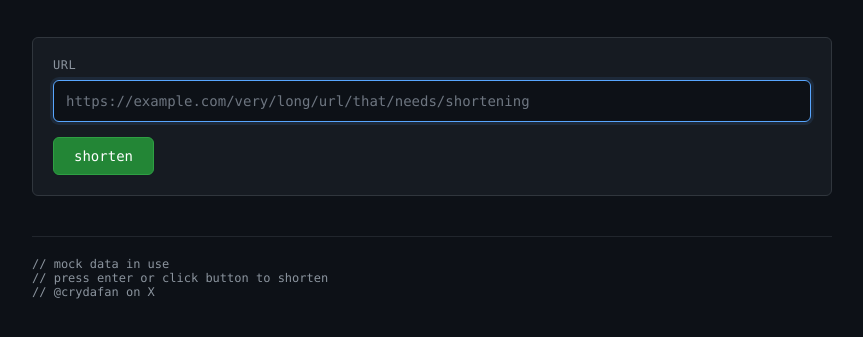
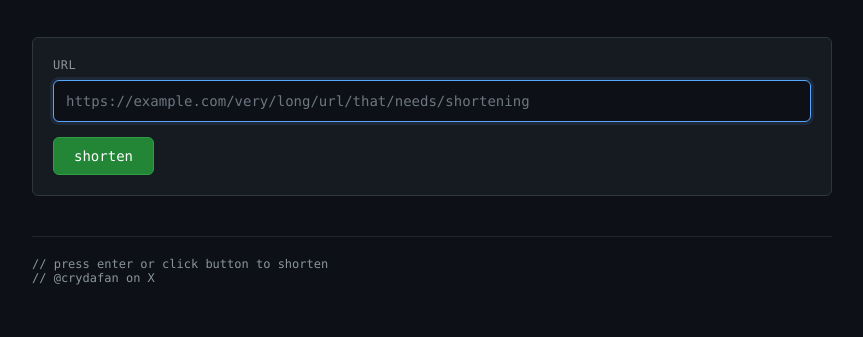
Before and after one commit to crydafan/goto, a website: page public/index.html in a window 1280 px wide. Shown: the part 97-434 px from the top of the page, without its empty margins (208-1071 px from the left). Drawn offline with Linux system fonts and the light colour scheme.

Commit message:
chore: mock data no longer in use

```diff
--- a/public/index.html
+++ b/public/index.html
@@ -36,7 +36,6 @@
 
       <footer>
         <div class="stats">
-          <p>// mock data in use</p>
           <p>// press enter or click button to shorten</p>
           <p>// @crydafan on X</p>
         </div>
```
